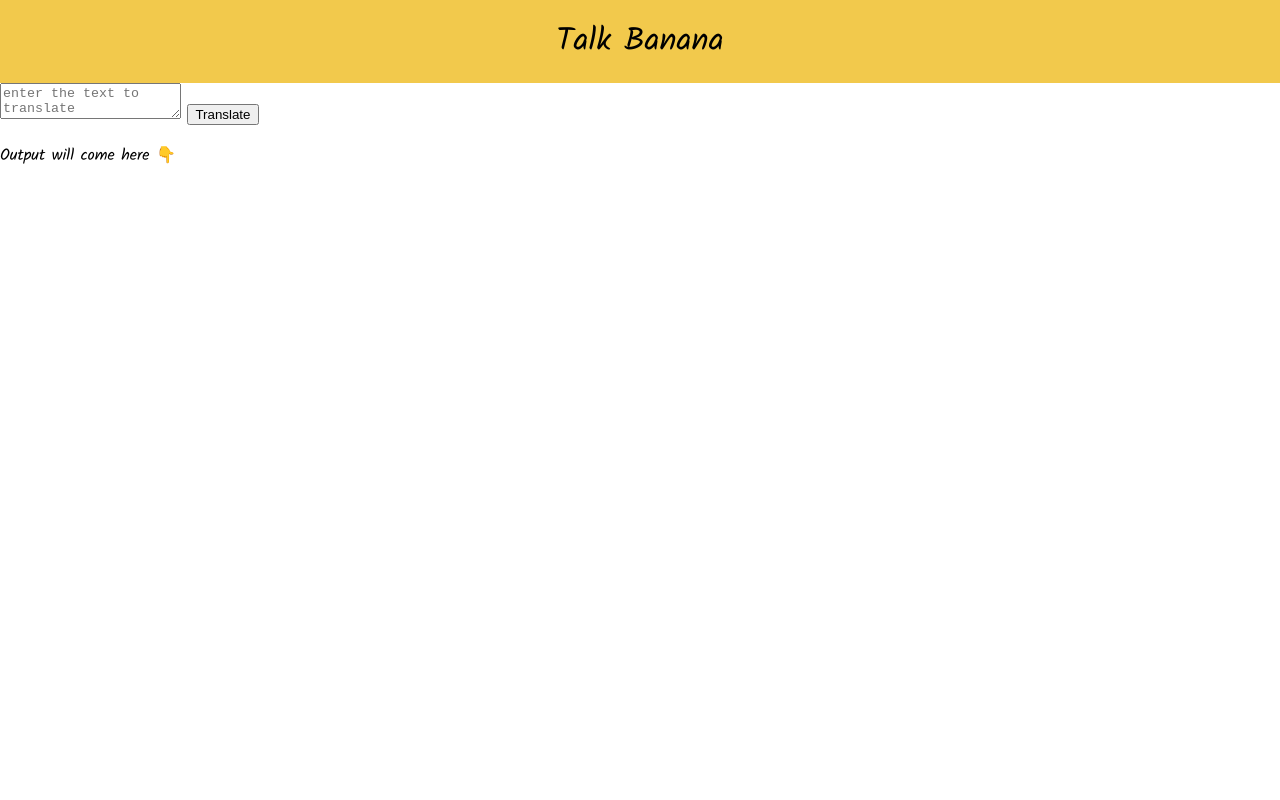
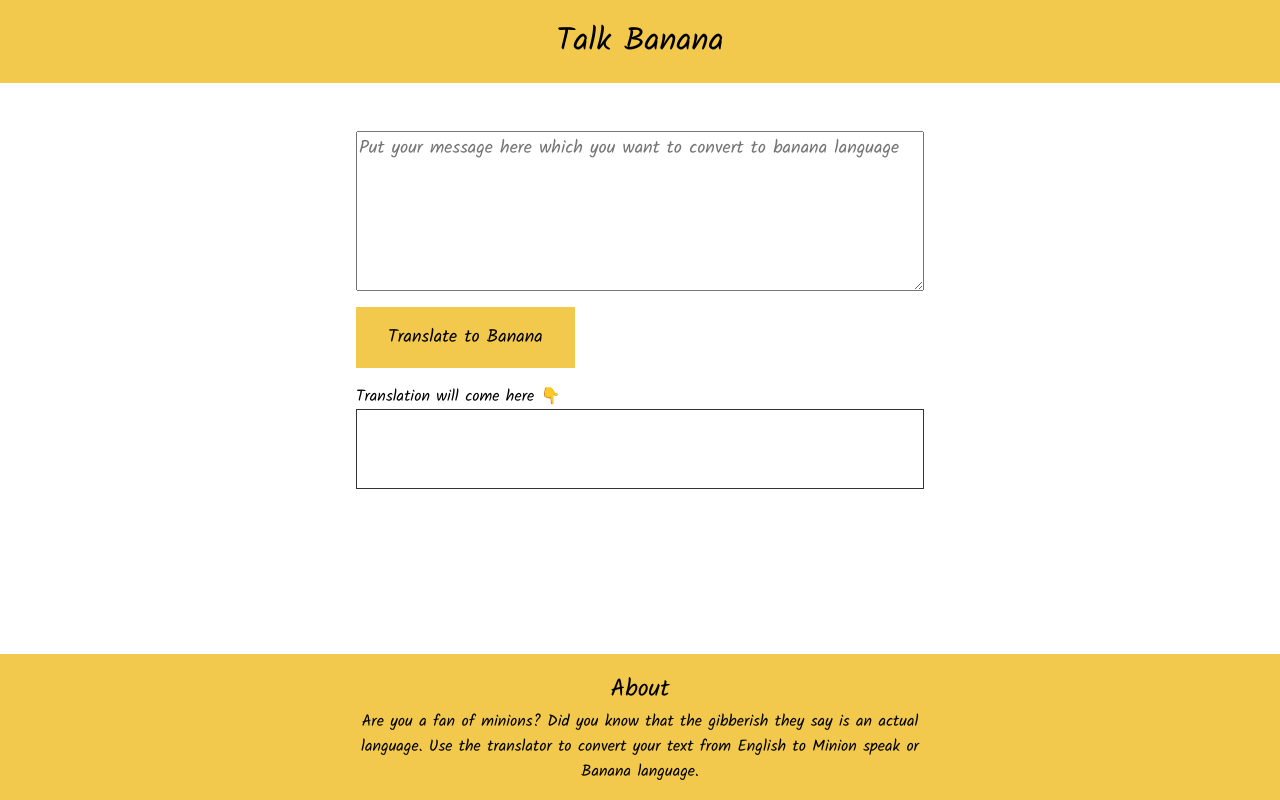
Before and after one commit to BijendraRaut/translator-minion, a plain HTML site: page index.html in a window 1280 px wide. Drawn offline with Linux system fonts and the light colour scheme.

Commit message:
final commit

```diff
--- a/index.html
+++ b/index.html
@@ -11,13 +11,26 @@
     <nav class="container">
       <div style="font-size: 2rem; padding: 1rem">Talk Banana</div>
     </nav>
-    <textarea
-      id="txt-input"
-      placeholder="enter the text to translate"
-    ></textarea>
-    <button id="btn-translate">Translate</button>
-    <p>Output will come here 👇</p>
-    <div id="txt-output"></div>
-    <script src="./app.js"></script>
+
+    <main>
+      <textarea
+        id="txt-input"
+        placeholder="Put your message here which you want to convert to banana language"
+      ></textarea>
+      <button id="btn-translate">Translate to Banana</button>
+      <div>Translation will come here 👇</div>
+      <div id="txt-output" style="padding: 1rem; font-size: large"></div>
+    </main>
+
+    <footer>
+      <div style="font-size: x-large">About</div>
+      <p>
+        Are you a fan of minions? Did you know that the gibberish they say is an
+        actual language. Use the translator to convert your text from English to
+        Minion speak or Banana language.
+      </p>
+    </footer>
+
+    <script src="./app.js" type="text/javascript"></script>
   </body>
 </html>
--- a/styles.css
+++ b/styles.css
@@ -7,7 +7,7 @@
 :root {
     --primary: #F2C94C;
     --black: #333333;
-    --width-break:600px
+    --para-gap:600px
 }
 
 body {
@@ -20,3 +20,50 @@ nav {
     background-color: var(--primary);
     text-align: center;
 }
+
+main {
+    margin: auto;
+    padding: 1rem;
+    max-width: var(--para-gap);
+}
+textarea {
+      width: 100%;
+      min-height: 20vh;
+      box-sizing: border-box;
+      display: block;
+      margin-top: 2rem;
+      font-size: large;
+      font-family: inherit;
+    }
+
+button {
+    background-color: var(--primary);
+    margin: 1rem 0;
+    padding: 1rem 2rem;
+    border: none;
+    font-size: large;
+    font-family: 'Kalam', cursive;
+}
+
+#txt-output {
+    box-sizing: border-box;
+    width: 100%;
+    min-height: 10vh;
+    max-height: 20vh;
+    overflow:scroll;
+    border: 1px solid var(--black);
+}
+
+footer {
+    text-align: center;
+    background-color: var(--primary);
+    position: fixed;
+    width: 100%;
+    padding: 1rem;
+    bottom: 0;
+}
+
+footer p {
+    max-width: var(--para-gap);
+    margin: auto;
+}
```
